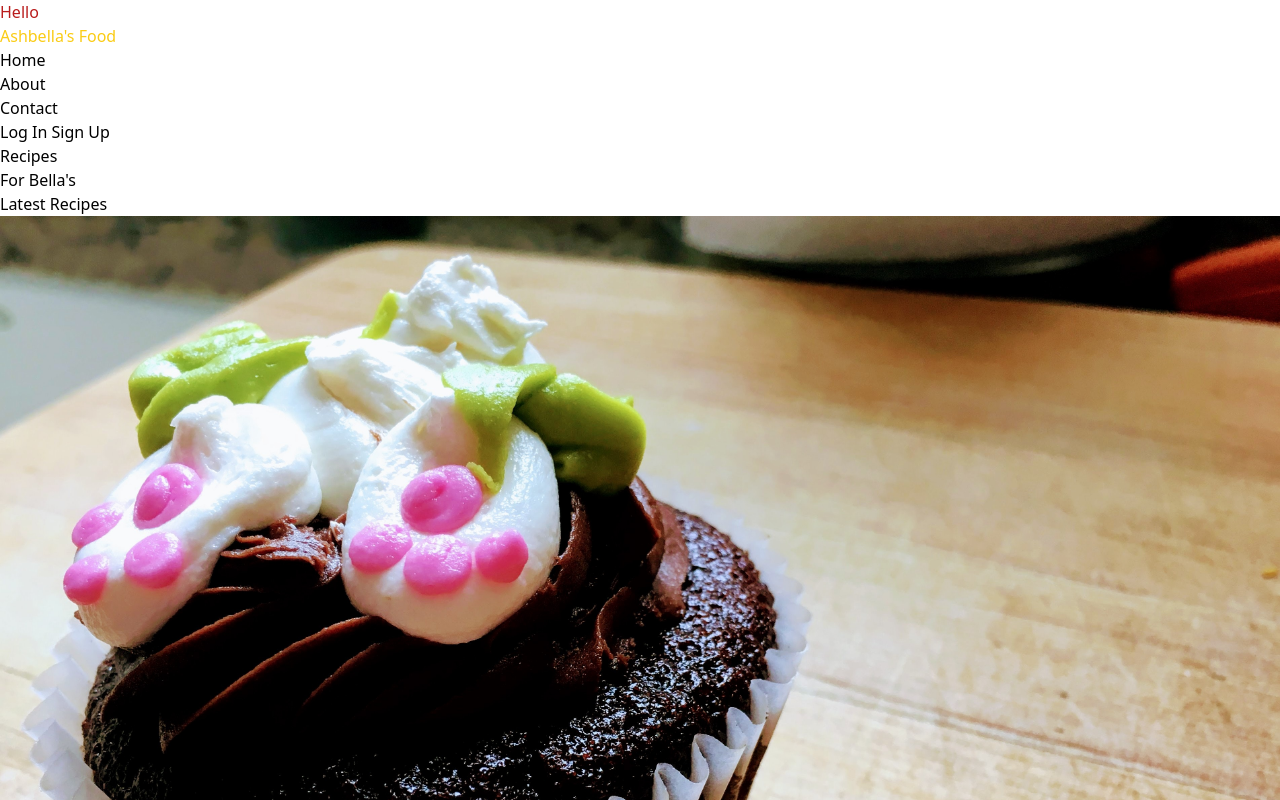
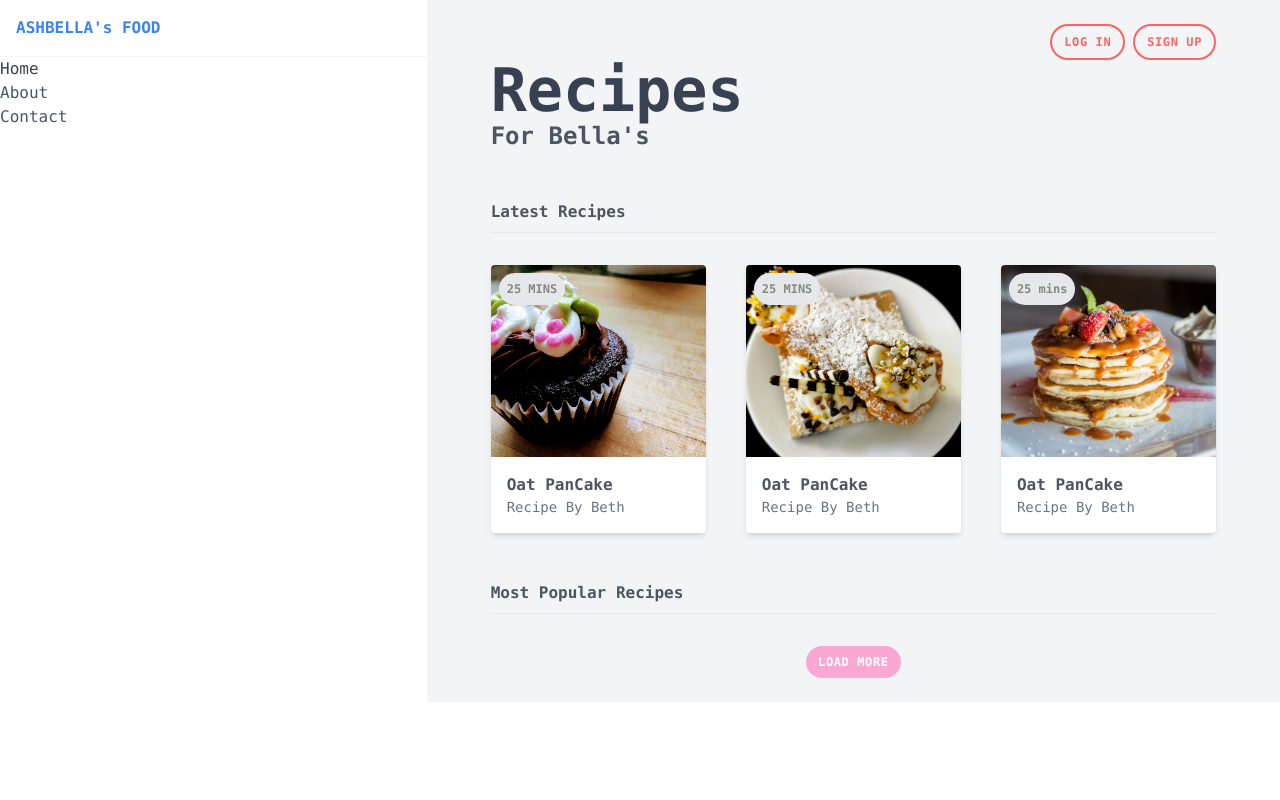
Before and after one commit to Obaayaa-1988/tail-porfolio, a website: page src/index.html in a window 1280 px wide. Shown: the top 800 px of the page. Drawn offline with Linux system fonts and the light colour scheme; files whose address does not match are found by name.

Commit message:
added tailwind css styling

```diff
--- a/src/index.html
+++ b/src/index.html
@@ -1,5 +1,5 @@
+<html lang="en">
 
-<html lang="en">
 <head>
     <meta charset="UTF-8">
     <meta http-equiv="X-UA-Compatible" content="IE=edge">
@@ -8,20 +8,24 @@
     <link rel="stylesheet" href="/dist/output.css">
 </head>
 
-<body>
-    <div>
+<body class="text-gray-600 font-mono">
+    <div class="grid md:grid-cols-3">
+        <div >
             <!-----content wrapper-->
-        <div class="text-red-700">Hello</div>
-        <div>
+            <div class="md:col-span-1">
                 <nav>
                     <div>
-                    <a href="#">
-                        <h1 class="text-yellow-400">Ashbella's Food</h1>
-                    </a>
+                        <h1 class="font-semibold upppercase p-4 border-b border-gray-100">
+                            <!---media queries inline-->
+                            <!-- <a href="#" class="text-green-500 sm:text-red-500 lg:text-blue-500">ASHBELLA's FOOD</a> -->
+                            <a href="#" class="text-green-500 sm:text-red-500 lg:text-blue-500">ASHBELLA's FOOD</a>
+
+                        </h1>
+
                     </div>
 
                     <ul>
-                    <li>
+                        <li class="text-gray-700">
                             <a href="#">
                                 <span>Home</span>
                             </a>
@@ -44,44 +48,75 @@
         <!----end of content wrapper-->
 
         <!-----main section-->
-    <main>
-        <div>
-            <a href="#">Log In</a>
-            <a href="#">Sign Up</a>
+        <main class="px-16 py-6 bg-gray-100 md:col-span-2">
+            <div class="flex justify-center md:justify-end">
+                <a href="#" class="text-primary rounded-full py-2 px-3 uppercase text-xs font-bold cursor-pointer tracking-wider border-primary md:border-2">Log In</a>
+                <a href="#" class="text-primary ml-2 rounded-full py-2 px-3 uppercase text-xs font-bold cursor-pointer tracking-wider border-primary md:border-2">Sign Up</a>
             </div>
 
             <header>
-            <h2>Recipes </h2>
-            <h3>For Bella's</h3>
+                <h2 class="text-gray-700 text-6xl font-semibold">Recipes </h2>
+                <h3 class="text-2xl font-semibold">For Bella's</h3>
             </header>
 
             <div>
-            <h4>Latest Recipes</h4>
+                <h4 class="font-bold mt-12 pb-2 border-b border-gray-200">Latest Recipes</h4>
 
-            <div>
+                <div class="mt-8  grid lg:grid-cols-3 gap-10 ">
                     <!---cards here-->
-                <div>
-                    <img src="images/cake1.jpg" alt="">
-                    <div>
-                        <span>Oat PanCake</span>
-                        <span>Recipe By Beth</span>
+                    <div class="bg-white rounded overflow-hidden shadow-md relative">
+                        <img src="/images/cake1.jpg" alt="PanCake" class="w-full h-32 sm:h-48 object-cover">
+                        <div class="m-4">
+                            <span class="font-bold">Oat PanCake</span>
+                            <span class="block text-gray-500 text-sm">Recipe By Beth</span>
+                        </div>
+                        <div
+                            class="bg-gray-200 text-secondary-200 text-xs uppercase font-bold rounded-full p-2 absolute top-0 ml-2 mt-2">
+                            <span>25 mins</span>
+                        </div>
+                    </div>
+
+
+                    <div class="bg-white rounded overflow-hidden shadow-md relative">
+                        <img src="/images/cake2.jpg" alt="PanCake" class="w-full h-32 sm:h-48 object-cover">
+                        <div class="m-4">
+                            <span class="font-bold">Oat PanCake</span>
+                            <span class="block text-gray-500 text-sm">Recipe By Beth</span>
+                        </div>
+                        <div
+                            class="bg-gray-200 text-secondary-200 text-xs uppercase font-bold rounded-full p-2 absolute top-0 ml-2 mt-2">
+                            <span>25 mins</span>
+                        </div>
+                    </div>
+
+
+                    <div class="bg-white rounded overflow-hidden shadow-md relative">
+                        <img src="/images/cake3.jpg" alt="PanCake" class="w-full h-32 sm:h-48 object-cover">
+                        <div class="m-4">
+                            <span class="font-bold">Oat PanCake</span>
+                            <span class="block text-gray-500 text-sm">Recipe By Beth</span>
+                        </div>
+                        <div
+                            class="bg-gray-200 text-secondary-200 text-xs upppercase font-bold rounded-full p-2 absolute top-0 ml-2 mt-2">
+                            <span>25 mins</span>
                         </div>
                     </div>
                 </div>
 
-            <h4>Most Popular Recipes</h4>
-            <div>
+                <h4 class="font-bold mt-12 pb-2 border-b border-gray-200">Most Popular Recipes</h4>
+                <div class="mt-8">
 
                     <!--------cards here------->
                 </div>
 
-            <div>
-                <div>Load More</div>
+                <div class="flex justify-center">
+                    <div class="bg-pink-300 text-white rounded-full py-2 px-3 uppercase text-xs font-bold cursor-pointer tracking-wider">Load More</div>
                 </div>
 
             </div>
 
         </main>
+    </div>
 </body>
 
 </html>
--- a/tailwind.config.js
+++ b/tailwind.config.js
@@ -2,7 +2,15 @@
 module.exports = {
   content: ["./src/**/*.{html,js}"],
   theme: {
-    extend: {},
+    extend: {
+      colors:{
+        primary: '#FF6363',
+        secondary:{
+          100: '#E2E2DS',
+          200: '#888883'
+        }
+      }
+    },
   },
   plugins: [],
 }
```
Also changed, not shown: src/style.css (+8 -0 lines), dist/output.css, package.json (line endings or trailing spaces). Lines whose indentation alone changed are shown as unchanged.
